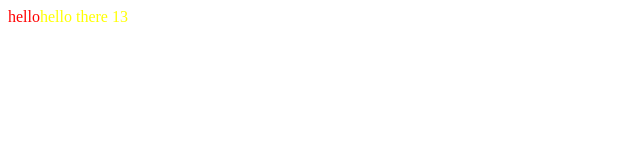
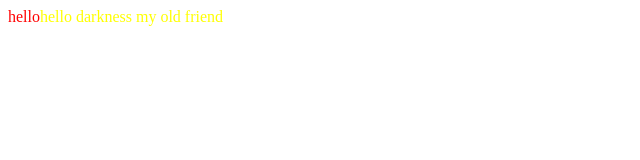
Before and after one commit to kiyutink/frontend-boilerplate, a React app: page / in a window 1280 px wide. Shown: the top 160 px of the page, without its empty margins (0-640 px from the left). Built offline with nearby package versions, Linux system fonts and the light colour scheme.

Commit message:
Write es6 rules for eslint

```diff
--- a/src/app.jsx
+++ b/src/app.jsx
@@ -1,14 +1,19 @@
 import React from 'react';
 import './app.scss';
 
+
 export class App extends React.Component {
+  constructor(props) {
+    super(props);
+  }
+
   render() {
     return <div>
       hello
       <span className='name'>
-        hello there 13
+        hello darkness my old friend
       </span>
-      <br/>
+      <br />
     </div>;
   }
 }
--- a/src/index.js
+++ b/src/index.js
@@ -1,12 +1,13 @@
 import React from 'react';
 import ReactDOM from 'react-dom';
 import {App} from './app';
-
 const a = [1, 3];
 
 console.log(a);
 
-ReactDOM.render(<App/>, document.getElementById('root'));
+
+ReactDOM.render(<App />, document.getElementById('root'));
+
 
 switch (a) {
   case 2:
@@ -16,6 +17,7 @@ switch (a) {
   default:
     console.log(2);
 }
+
 
 if (a) {
   console.log(3);
```
Also changed, not shown: 2 other files (tests, documents, lock files or other folders).
